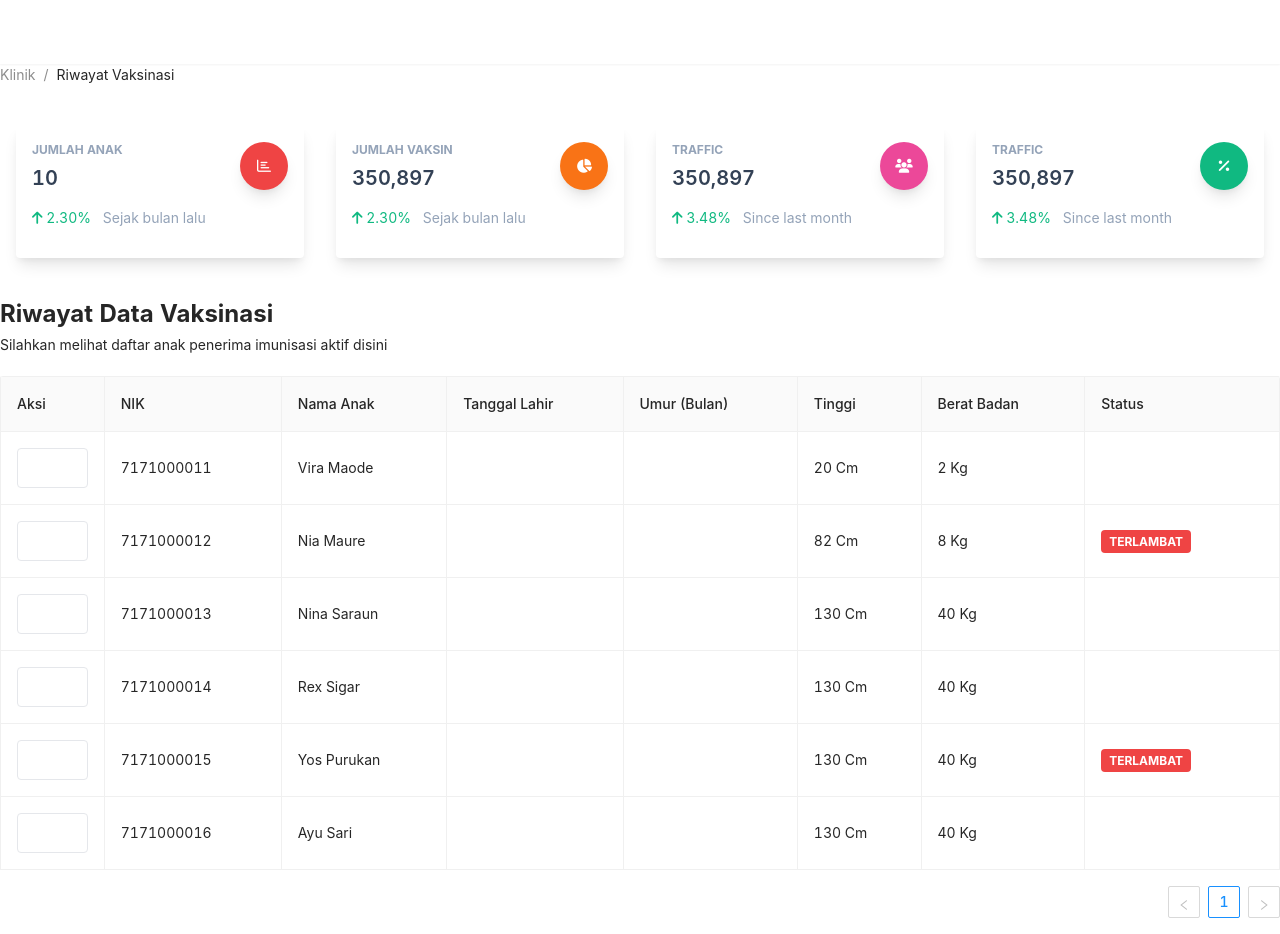
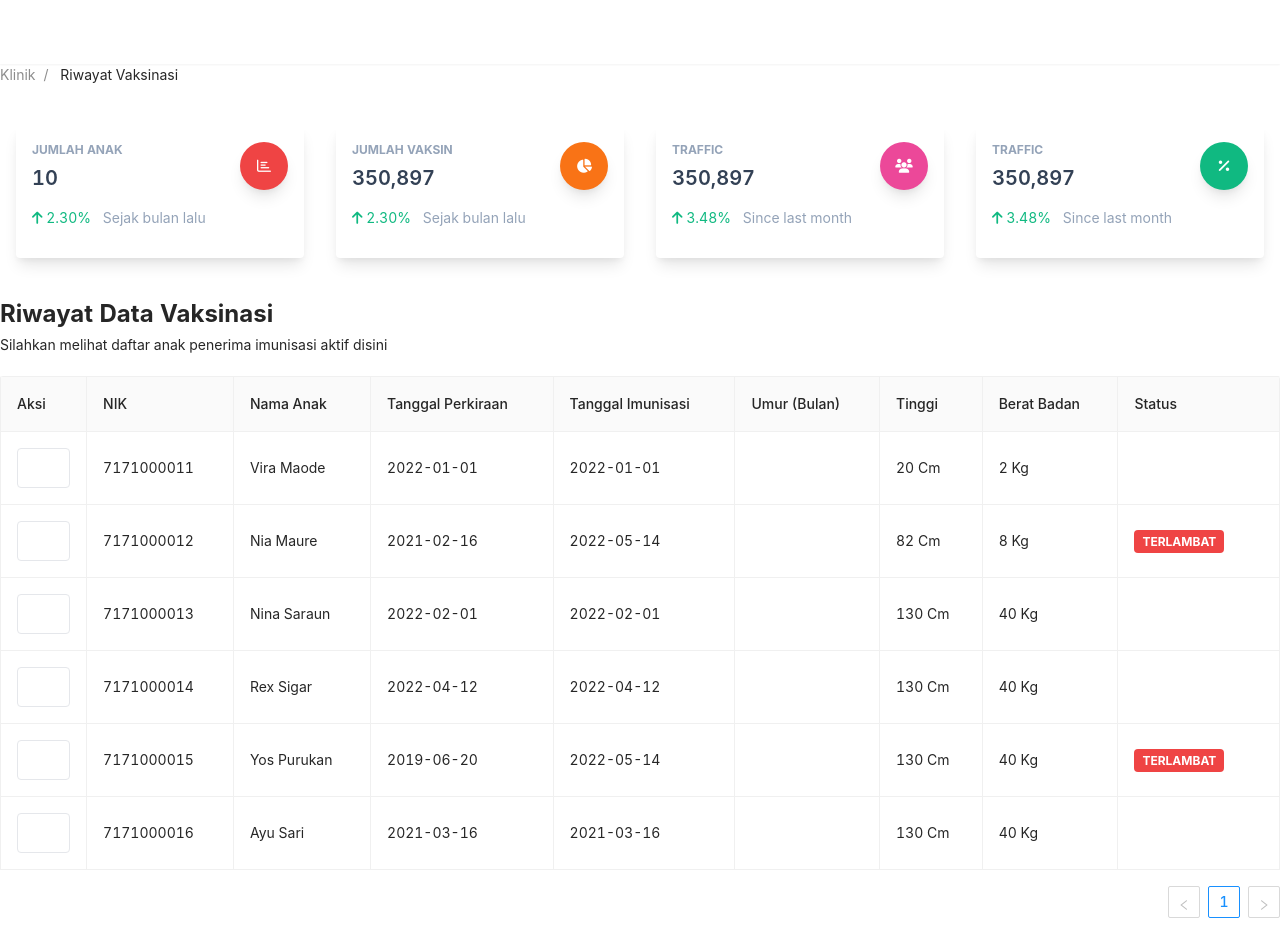
Before and after one commit to Cleonart/hackathon_mdo_2022_FE, a Vue app: page /#/clinic/vaccination_history in a window 1280 px wide. Built offline with nearby package versions, Linux system fonts and the light colour scheme.

Commit message:
[PATCH] Function Toggle

```diff
--- a/src/modules/clinic/views/clinic_dashboard_main.vue
+++ b/src/modules/clinic/views/clinic_dashboard_main.vue
@@ -1,15 +1,18 @@
 <template>
-<div class="pt-5">
+  <div class="pt-5">
     <a-breadcrumb>
       <a-breadcrumb-item>Klinik</a-breadcrumb-item>
       <a-breadcrumb-item><a href="">Beranda</a></a-breadcrumb-item>
     </a-breadcrumb>
   </div>
   <ClinicDashboardCards :data="CHILDS" />
-  <h2 class="font-bold text-2xl mb-1 mt-10">
-    Daftar Anak Penerima Imunisasi Aktif
-  </h2>
-  <p>Silahkan melihat daftar anak penerima imunisasi aktif disini</p>
+  <div class="relative">
+    <h2 class="font-bold text-2xl mb-1 mt-10">
+      Daftar Anak Penerima Imunisasi Aktif
+    </h2>
+    <p>Silahkan melihat daftar anak penerima imunisasi aktif disini</p>
+    <VueButton text="Sembunyikan Data" type="primary"></VueButton>
+  </div>
   <a-table class="mt-5" :columns="table_columns" :dataSource="CHILDS" bordered>
     <template #child_nik="{ record }"> {{ censor(record.child_nik) }}</template>
     <template #name="{ record }"> {{ censor(record.name) }}</template>
@@ -30,6 +33,7 @@ import ClinicDashboardCards from "../components/clinic_card_stats.vue";
 import { ref } from "vue";
 import { CHILDS } from "../../../seeder/list_of_childs.js";
 import VueButton from "../../../components/VueButton.vue";
+const toggle = ref(false);
 
 const table_columns = [
   {
--- a/src/modules/clinic/views/clinic_dashboard_main_history.vue
+++ b/src/modules/clinic/views/clinic_dashboard_main_history.vue
@@ -2,11 +2,11 @@
   <div class="pt-5">
     <a-breadcrumb>
       <a-breadcrumb-item>Klinik</a-breadcrumb-item>
-      <a-breadcrumb-item
-        ><router-link to="/clinic/vaccination_history"
-          >Riwayat Vaksinasi</router-link
-        ></a-breadcrumb-item
-      >
+      <a-breadcrumb-item>
+        <router-link to="/clinic/vaccination_history">
+          Riwayat Vaksinasi
+        </router-link>
+      </a-breadcrumb-item>
     </a-breadcrumb>
   </div>
   <ClinicDashboardCards :data="CHILDS" />
@@ -68,8 +68,12 @@ const table_columns = [
     slots: { customRender: "child_id" },
   },
   {
-    title: "Tanggal Lahir",
-    dataIndex: "child_date_of_birth",
+    title: "Tanggal Perkiraan",
+    dataIndex: "expected_date",
+  },
+  {
+    title: "Tanggal Imunisasi",
+    dataIndex: "register_date",
   },
   {
     title: "Umur (Bulan)",
```
Also changed, not shown: src/core/common.js (added, +7 -0 lines).
